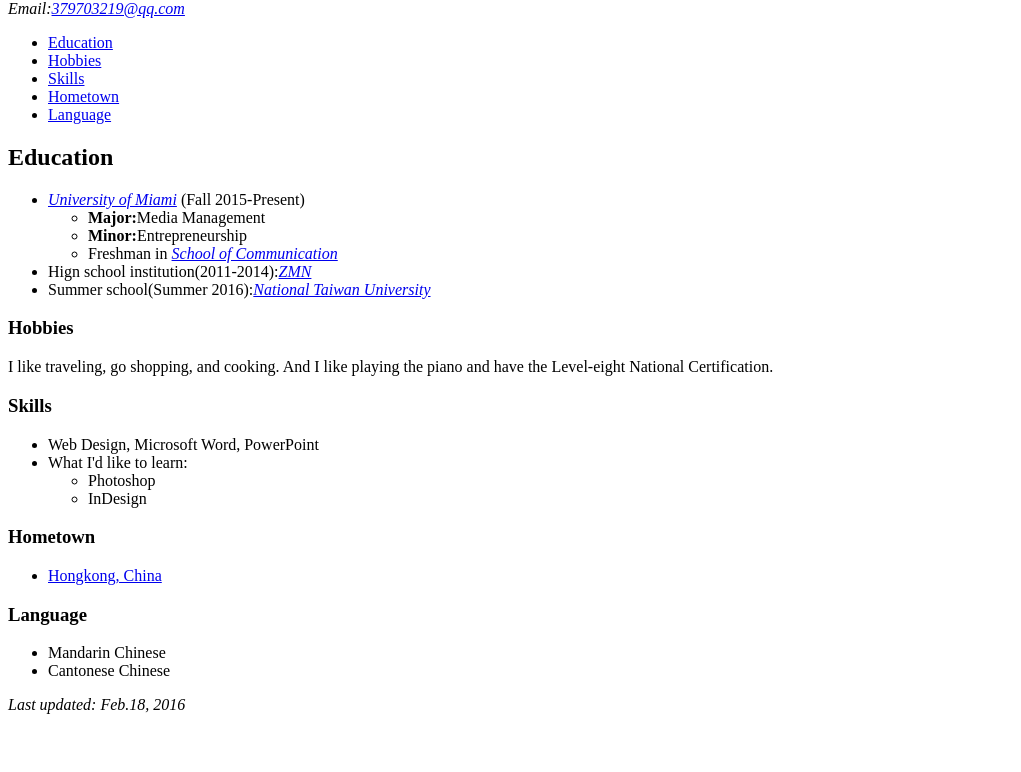
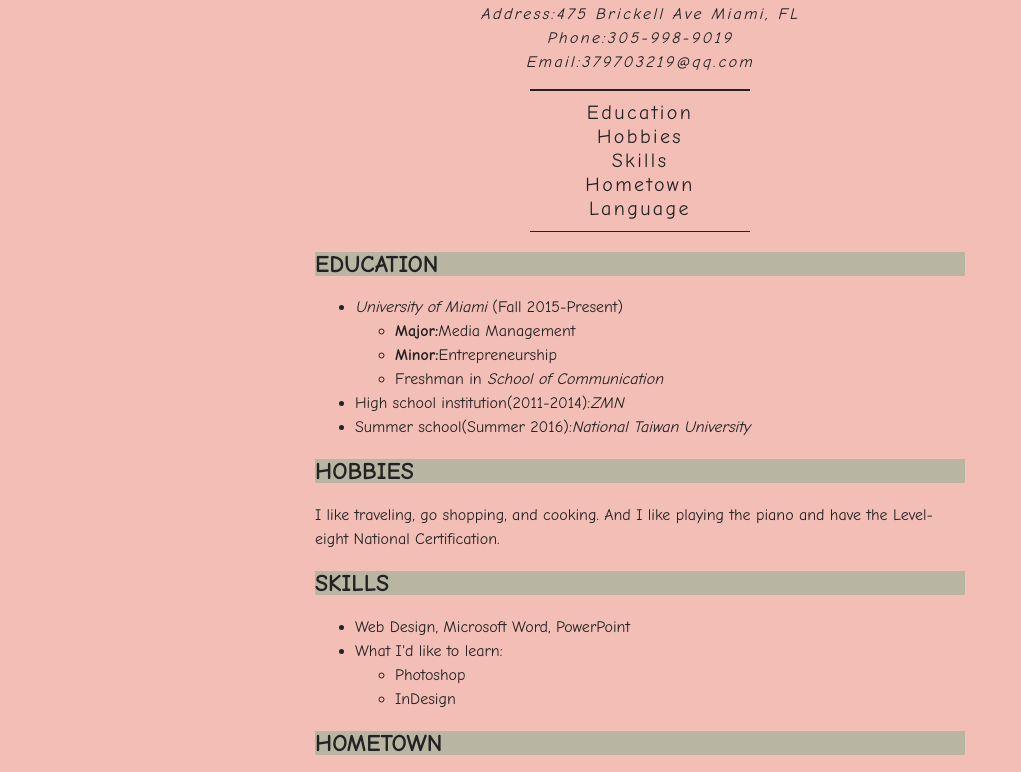
Before and after one commit to RongxiChen/RongxiChen.github.io, a plain HTML site: page resume.html in a window 1280 px wide. Shown: the part 116-888 px from the top of the page, without its empty margins (0-1021 px from the left). Before the commit the page ends 846 px from the top, so only its background shows below. Drawn offline with Linux system fonts and the light colour scheme.

Commit message:
RongxiChen-Resume CSS
Project CSS.

```diff
--- /dev/null
+++ b/css/print.css
@@ -0,0 +1,34 @@
+@media print {
+
+* {
+  background-color: white;
+}
+
+  body{
+    font-size: 12pt;
+    font-family: sans-serif;
+    line-height: 1.5em;
+  }
+
+  nav {
+    display: none;
+  }
+
+  a {
+    text-decoration: none;
+  }
+
+  a[href^=http]:after {
+    content: " (" attr(href) ") "; /*the url appears after!*/
+  }
+
+  header {
+     margin: 0;
+     text-align: center;
+   }
+
+  h2 {
+     border-bottom: 1px solid black;
+     margin-left: 0.5px;
+   }
+}
--- /dev/null
+++ b/css/style.css
@@ -0,0 +1,71 @@
+/* style.css */
+
+body {
+  font-family: Comic Sans MS, Monotype Corsiva, cursive;
+  color: #222; /*dark gray*/
+  line-height: 1.5em;
+  margin:0 auto;
+  background-color: rgb(243,190,182); /*warm pink*/
+  max-width: 650px;
+  min-width: 180px;
+  padding:40px;
+}
+
+#wrap {
+  max-width: 650px;
+  min-width:180px;
+  margin: 0 auto;
+  text-align: center;
+}
+
+/*links*/
+
+a {
+  color: #222; /*body color*/
+  text-decoration: none;
+}
+
+a:visited {
+  color: #222; /*body color*/
+}
+
+a:hover {
+  color: rgb(250,221,245); /*light pink*/
+}
+
+/*main*/
+
+nav > ul {
+  width: 200px;
+  padding: 10px;
+  margin: 15px auto;
+  border-top: 2.5px solid #222;
+  border-bottom: 1.5px solid #222;
+  text-align: center;
+  list-style-type: none;
+  letter-spacing: 0.15em;
+}
+
+nav li {
+  font-size: 20px;
+}
+
+header {
+  text-align: center;
+  letter-spacing: 0.15em;
+  margin: 0 auto;
+}
+
+h1 {
+  font-size: 40px;
+  color: rgb(120,128,117); /*green*/
+}
+
+h2{
+  background-color: rgb(184,181,162);/*green*/
+  text-transform: uppercase;
+}
+
+footer{
+  font-size: 12px;
+}
--- a/resume.html
+++ b/resume.html
@@ -3,33 +3,38 @@
   <head>
     <meta charset="UTF-8" />
     <title>Rongxi Chen's Resume</title>
+    <link href="css/style.css" rel="stylesheet" media="screen"/>
+    <link href="css/print.css" rel="stylesheet" media="print" />
   </head>
 
   <body>
+    <div id=wrap>
 
     <header>
       <h1>Rongxi Chen</h1>
 
       <address>
-        475 Brickell Ave Miami,FL<br/>
+        Address:475 Brickell Ave Miami, FL<br/>
         Phone:305-998-9019<br/>
-        Email:<a href="mailto:379703219@qq.com">379703219@qq.com</a>
+        Email:<span><a href="mailto:379703219@qq.com">379703219@qq.com</a></span>
       </address>
     </header>
 
+    </div>
+
      <nav>
        <ul>
-         <li><a href="#Education">Education</a></li>
-         <li><a href="#Hobbies">Hobbies</a></li>
-         <li><a href="#Skills">Skills</a></li>
-         <li><a href="#Hometown">Hometown</a></li>
-         <li><a href="#Language">Language</a></li>
+         <li><a href="#education">Education</a></li>
+         <li><a href="#hobbies">Hobbies</a></li>
+         <li><a href="#skills">Skills</a></li>
+         <li><a href="#hometown">Hometown</a></li>
+         <li><a href="#language">Language</a></li>
        </ul>
      </nav>
 
     <main>
 
-      <section id="Education">
+      <section id="education">
         <h2>Education</h2>
           <ul>
            <li><a href="http://welcome.miami.edu/"><em>University of Miami</em></a> (Fall 2015-Present)
@@ -40,24 +45,22 @@
             </ul>
            </li>
 
-            <li>Hign school institution(2011-2014):<a href="http://www.zmnedu.com/"><em>ZMN</em></a></li>
+            <li>High school institution(2011-2014):<a href="http://www.zmnedu.com/"><em>ZMN</em></a></li>
             <li>Summer school(Summer 2016):<a href="http://www.ntust.edu.tw/home.php"><em>National Taiwan University</em></a></li>
           </ul>
 
      </section>
 
-     <section id="Hobbies">
+     <section id="hobbies">
 
-       <h3>Hobbies</h3>
+       <h2>Hobbies</h2>
 
-         <article>
            <p>I like traveling, go shopping, and cooking. And I like playing the piano and have the Level-eight National Certification.</p>
-         </article>
 
      </section>
 
-     <section id="Skills">
-      <h3>Skills</h3>
+     <section id="skills">
+      <h2>Skills</h2>
         <ul>
            <li>Web Design, Microsoft Word, PowerPoint</li>
 
@@ -70,15 +73,15 @@
         </ul>
      </section>
 
-     <section id="Hometown">
-       <h3>Hometown</h3>
+     <section id="hometown">
+       <h2>Hometown</h2>
          <ul>
-           <li><a href="https://en.wikipedia.org/wiki/Hong_Kong">Hongkong, China</a></li>
+           <li><a href="https://en.wikipedia.org/wiki/Hong_Kong">Hong Kong, China</a></li>
          </ul>
      </section>
 
-     <section id="Language">
-       <h3>Language</h3>
+     <section id="language">
+       <h2>Language</h2>
          <ul>
            <li>Mandarin Chinese</li>
            <li>Cantonese Chinese</li>
@@ -89,7 +92,7 @@
     </main>
 
     <footer>
-       <p><em>Last updated: Feb.18, 2016</em></p>
+       <p><em>Last updated: April 1, 2016</em></p>
     </footer>
 
   </body>
```
